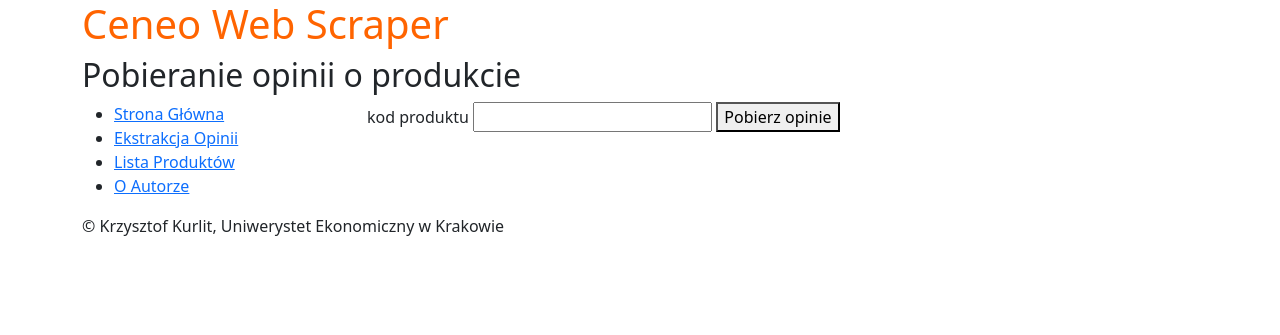
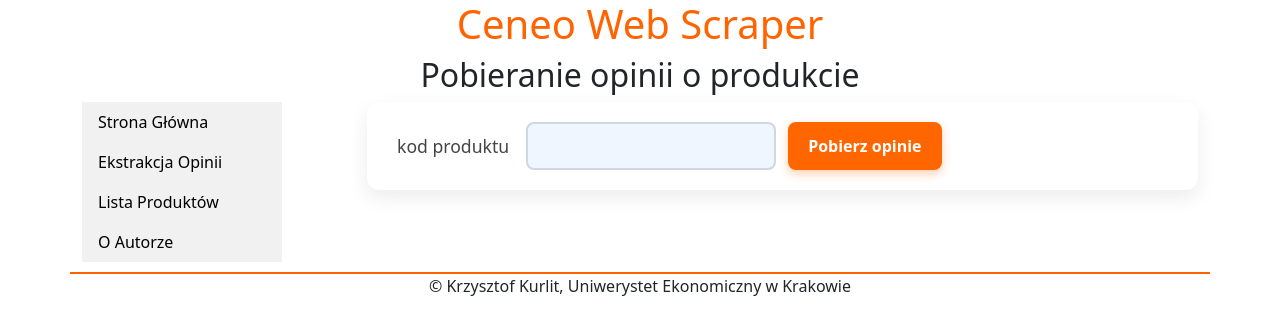
Before and after one commit to scoutwer/CeneoWebScraper, a Flask app: page /extract in a window 1280 px wide. Shown: the top 335 px of the page. Run offline with Flask 3, Linux system fonts and the light colour scheme; some libraries are stand-ins or nearby versions.

Commit message:
2025-05-29 KK

```diff
--- a/app/static/style.css
+++ b/app/static/style.css
@@ -1,3 +1,111 @@
 h1{
     color: #ff6400;
 }
+
+h2 {
+    text-align: center;
+}
+button {
+    background-color: #ff6400;
+}
+header{
+    width:max-content;
+    text-align: center;
+}
+
+ul {
+  list-style-type: none;
+  margin: 0;
+  padding: 0;
+  width: 200px;
+  background-color: #f1f1f1;
+}
+
+li a {
+  display: block;
+  color: #000;
+  padding: 8px 16px;
+  text-decoration: none;
+}
+
+/* Change the link color on hover */
+li a:hover {
+  background-color: #ff6400;
+  color: white;
+}
+.active {
+  background-color: #ff6400;
+  color: white;
+}
+
+footer{
+    text-align: center;
+    margin-top: 10px;
+    border-top: 2px solid #ff6400;
+    display: block;
+}
+
+
+form {
+    display: flex;
+    align-items: center;
+    gap: 12px;
+    background-color: #ffffff;
+    padding: 20px 30px;
+    border-radius: 12px;
+    box-shadow: 0 8px 20px rgba(0, 0, 0, 0.08);
+    transition: box-shadow 0.3s ease;
+}
+
+form:hover {
+    box-shadow: 0 10px 25px rgba(0, 0, 0, 0.12);
+}
+
+/* Label */
+label {
+    font-size: 1.1rem;
+    color: #444;
+    margin-right: 5px;
+}
+
+/* Input field */
+input[type="text"] {
+    padding: 10px 14px;
+    font-size: 1rem;
+    border: 2px solid #d0d7de;
+    border-radius: 8px;
+    background-color: #f0f6ff;
+    color: #111;
+    width: 250px;
+    transition: all 0.3s ease;
+}
+
+input[type="text"]:focus {
+    outline: none;
+    border-color: #60a5fa;
+    background-color: #e0efff;
+    box-shadow: 0 0 0 3px rgba(96, 165, 250, 0.3);
+}
+
+/* Button */
+button {
+    background-color: #ff6600;
+    color: white;
+    border: none;
+    padding: 12px 20px;
+    font-size: 1rem;
+    font-weight: 600;
+    border-radius: 8px;
+    cursor: pointer;
+    transition: background-color 0.3s ease, transform 0.2s ease;
+    box-shadow: 0 4px 10px rgba(255, 102, 0, 0.3);
+}
+
+button:hover {
+    background-color: #e65c00;
+    transform: translateY(-2px);
+}
+
+button:active {
+    transform: scale(0.98);
+}
--- a/app/templates/base.html
+++ b/app/templates/base.html
@@ -15,8 +15,8 @@
 <body>
     <header class="container sticky-top">
         <h1>Ceneo Web Scraper</h1>
-        <h2>{% block title %} {% endblock %}</h2>
     </header>
+    <h2>{% block title %} {% endblock %}</h2>
     <section class="container">
         <div class="row">
             <div class="col-3">
```
Also changed, not shown: app/templates/index.html (+14 -6 lines).
